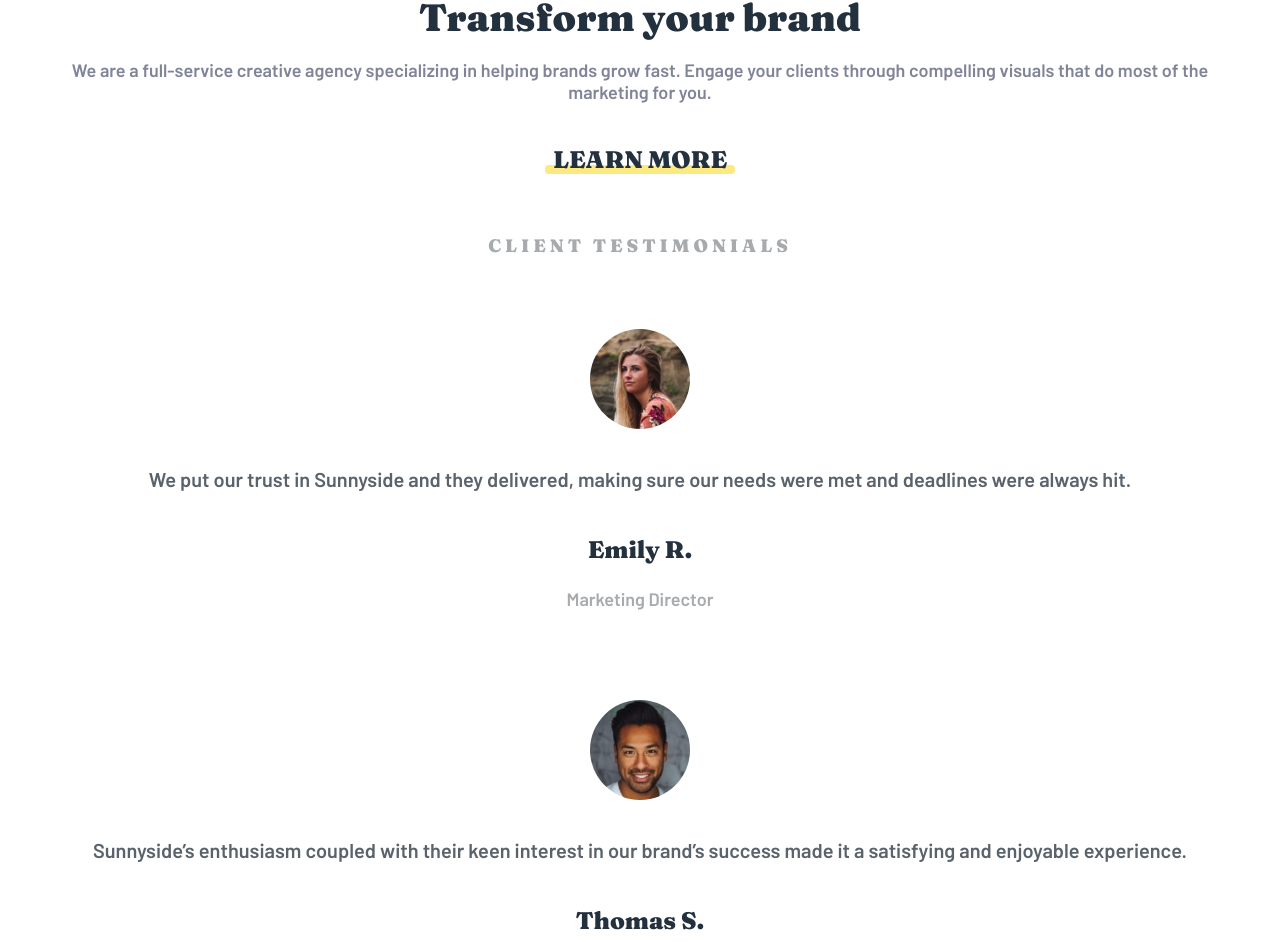
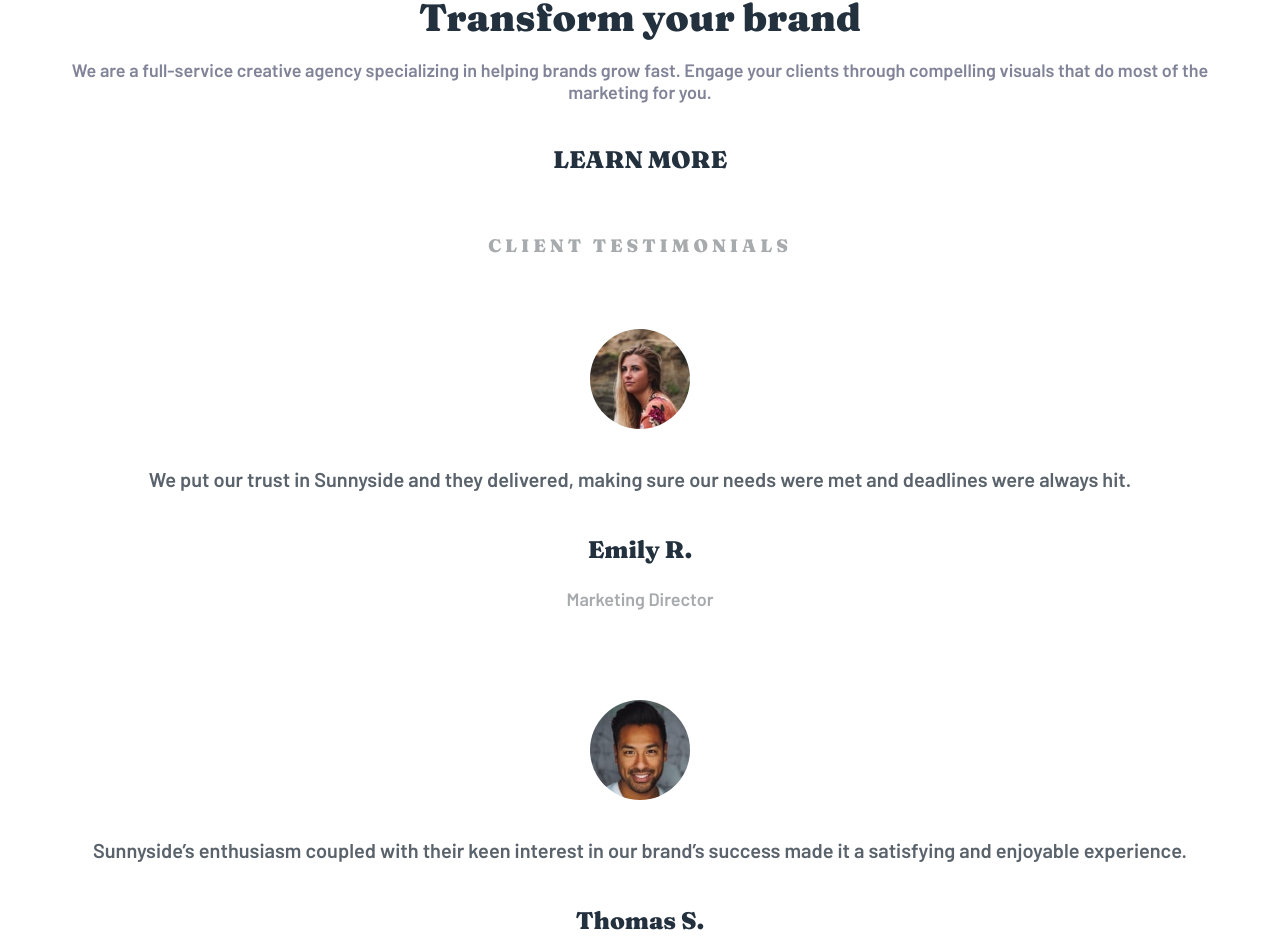
Before and after one commit to mahiv87/sunnyside-agency, a React (Vite) app: page / in a window 1280 px wide. Shown: the part 1253-2195 px from the top of the page. Built offline with nearby package versions, Linux system fonts and the light colour scheme.

Commit message:
done with card component for now

```diff
--- a/src/components/CardComponent/Card.module.css
+++ b/src/components/CardComponent/Card.module.css
@@ -45,11 +45,12 @@
 	height: 9px;
 	background-color: hsl(51, 100%, 49%);
 	border-radius: 4px;
-	opacity: 0.5;
+	opacity: 0;
 	z-index: -1;
 	transform: translate(-50%);
+	transition: all 150ms ease-in-out;
 }
 
-/* .link:hover::after {
+.link:hover::after {
 	opacity: 0.5;
-} */
+}
```
